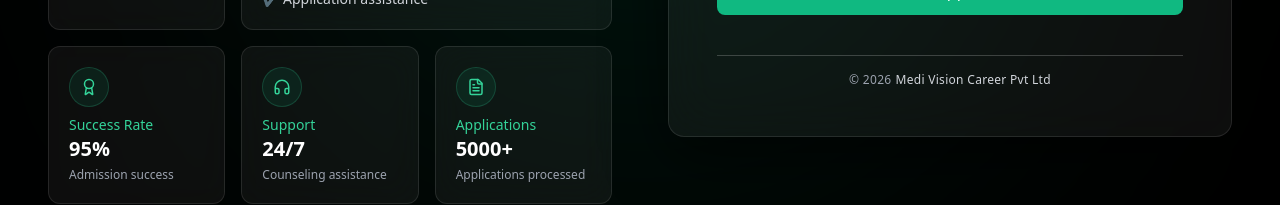
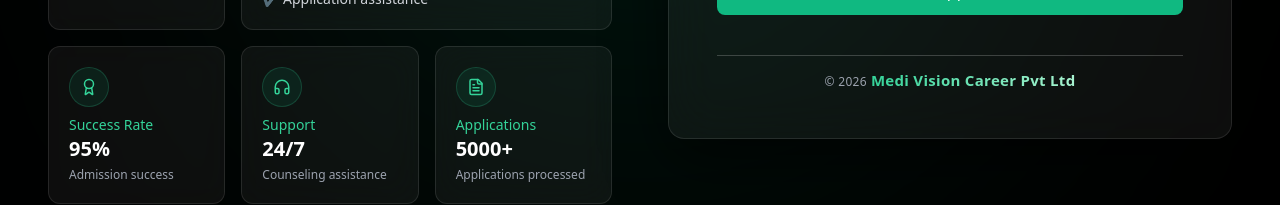
Before and after one commit to mannbond007/medi-vision, a Next.js app: page /apply in a window 1280 px wide. Shown: the part 738-943 px from the top of the page. Built offline with nearby package versions, Linux system fonts and the light colour scheme.

Commit message:
apply page has been fixed

```diff
--- a/app/apply/page.tsx
+++ b/app/apply/page.tsx
@@ -216,11 +216,11 @@ export default function ApplySection() {
 
                 <div className="mt-10 border-t border-white/20 pt-4 text-center">
                   <p className="text-xs text-gray-400 tracking-wide">
-                    © {new Date().getFullYear()}
-                    <span className="text-gray-300 font-medium ml-1">
-                      Medi Vision Career Pvt Ltd
-                    </span>
-                  </p>
+  © {new Date().getFullYear()}
+  <span className="font-semibold ml-1 text-[15px] bg-gradient-to-r from-emerald-400 to-emerald-200 bg-clip-text text-transparent">
+    Medi Vision Career Pvt Ltd
+  </span>
+</p>
                 </div>
               </div>
             </form>
```
